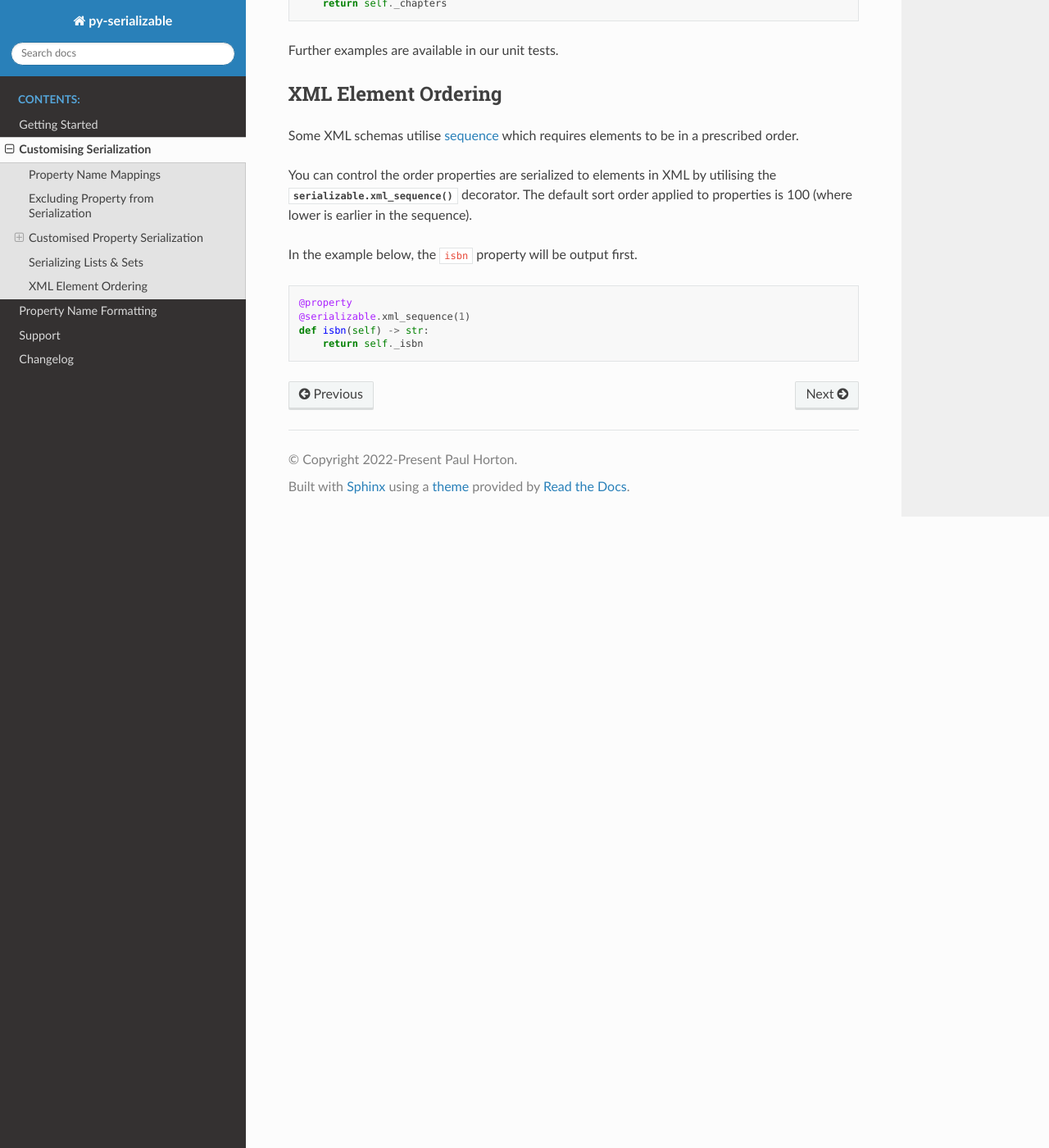
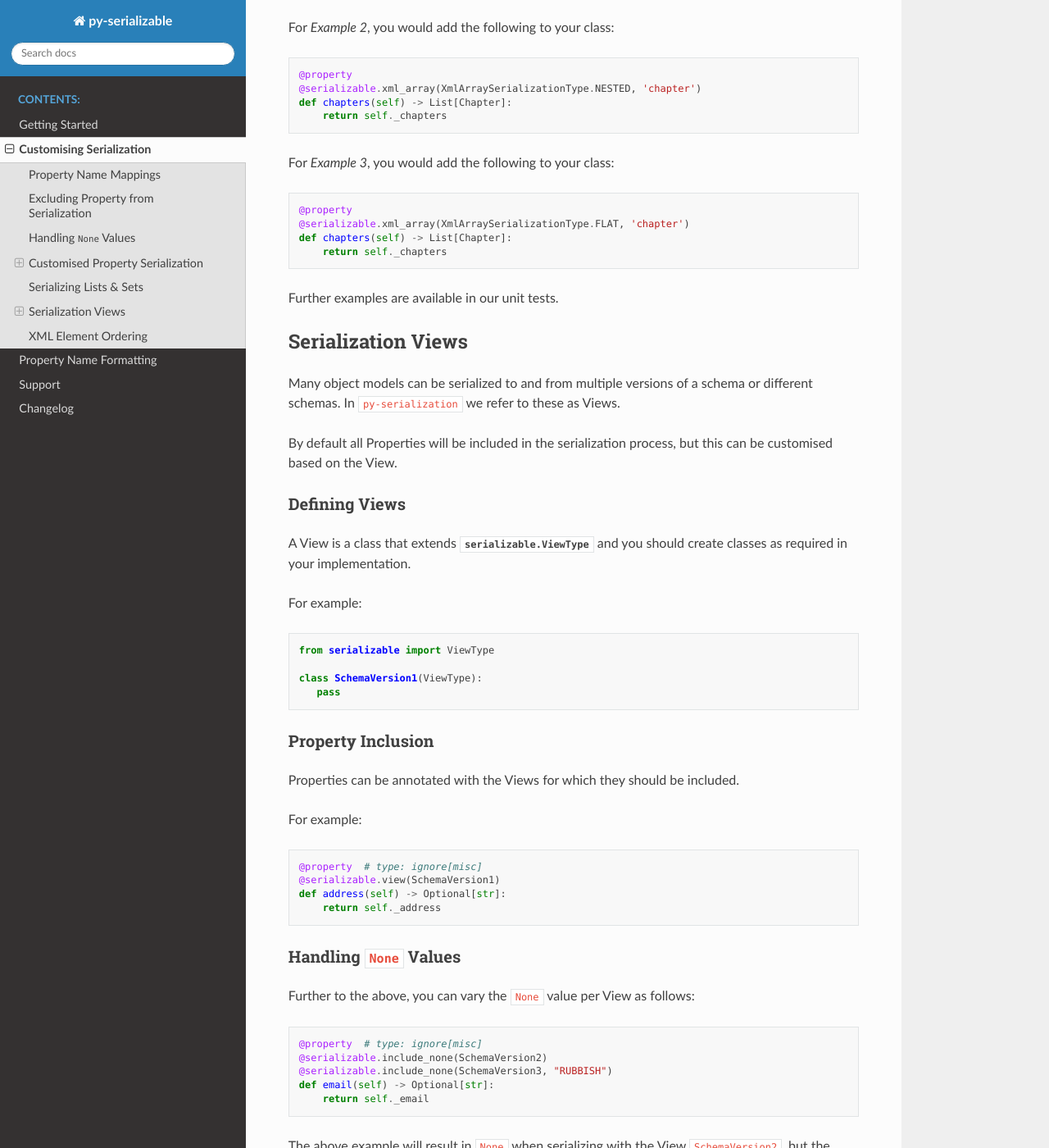
Before and after one commit to madpah/serializable, a Sphinx documentation site: the page built from docs/customising-structure.rst, in a window 1280 px wide and 1400 px high, scrolled down 2925 px. Shown: the whole window at 82% size. Built offline with Sphinx 7.4.7 and the Read the Docs theme 2.0.0, drawn with Linux system fonts in a browser that asks for light colours; some of the changed text lies outside the part shown.

Commit message:
doc: added to docs to cover latest features and Views
fix: aligned View definition in unit tests with proper practice
Signed-off-by: Paul Horton <paul.horton@owasp.org>

```diff
--- a/docs/customising-structure.rst
+++ b/docs/customising-structure.rst
@@ -61,6 +61,21 @@ class you are deserializing to.
 
     @serializable.serializable_class(ignore_during_deserialization=['$schema'])
     class Book:
+
+
+Handling ``None`` Values
+----------------------------------------------------
+
+By default, ``None`` values will lead to a Property being excluded from the serialization process to keep the output
+as concise as possible. There are many cases (and schemas) where this is however not the required behaviour.
+
+You can force a Property to be serialized even when the value is ``None`` by annotating as follows:
+
+.. code-block::
+
+    @serializable.include_none
+    def email(self) -> Optional[str]:
+        return self._email
 
 
 Customised Property Serialization
@@ -162,6 +177,78 @@ For *Example 3*, you would add the following to your class:
 
 Further examples are available in our unit tests.
 
+Serialization Views
+----------------------------------------------------
+
+Many object models can be serialized to and from multiple versions of a schema or different schemas. In
+``py-serialization`` we refer to these as Views.
+
+By default all Properties will be included in the serialization process, but this can be customised based on the View.
+
+Defining Views
+~~~~~~~~~~~~~~~~~~~~~~~~~~~~~~~~~~~~~~~~~~~~~~~~~~~~
+
+A View is a class that extends :obj:`serializable.ViewType` and you should create classes as required in your
+implementation.
+
+For example:
+
+.. code-block::
+
+   from serializable import ViewType
+
+   class SchemaVersion1(ViewType):
+      pass
+
+
+Property Inclusion
+~~~~~~~~~~~~~~~~~~~~~~~~~~~~~~~~~~~~~~~~~~~~~~~~~~~~
+
+Properties can be annotated with the Views for which they should be included.
+
+For example:
+
+.. code-block::
+
+    @property  # type: ignore[misc]
+    @serializable.view(SchemaVersion1)
+    def address(self) -> Optional[str]:
+        return self._address
+
+
+Handling ``None`` Values
+~~~~~~~~~~~~~~~~~~~~~~~~~~~~~~~~~~~~~~~~~~~~~~~~~~~~
+
+Further to the above, you can vary the ``None`` value per View as follows:
+
+.. code-block::
+
+    @property  # type: ignore[misc]
+    @serializable.include_none(SchemaVersion2)
+    @serializable.include_none(SchemaVersion3, "RUBBISH")
+    def email(self) -> Optional[str]:
+        return self._email
+
+The above example will result in ``None`` when serializing with the View ``SchemaVersion2``, but the value ``RUBBISH``
+when serializing to the View ``SchemaVersion3`` when ``email`` is not set.
+
+
+Serializing For a View
+~~~~~~~~~~~~~~~~~~~~~~~~~~~~~~~~~~~~~~~~~~~~~~~~~~~~
+
+To serialized for a specific View, include the View when you perform the serialisation.
+
+JSON Example:
+
+.. code-block::
+
+    ThePhoenixProject.as_json(view_=SchemaVersion1)
+
+XML Example:
+
+.. code-block::
+
+    ThePhoenixProject.as_xml(view_=SchemaVersion1)
 
 XML Element Ordering
 ----------------------------------------------------
```
Also changed, not shown: 1 other file.
